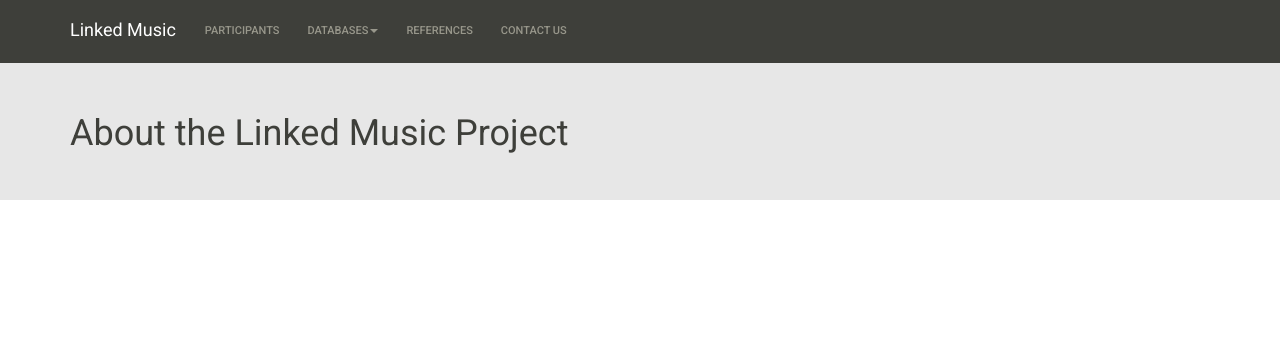
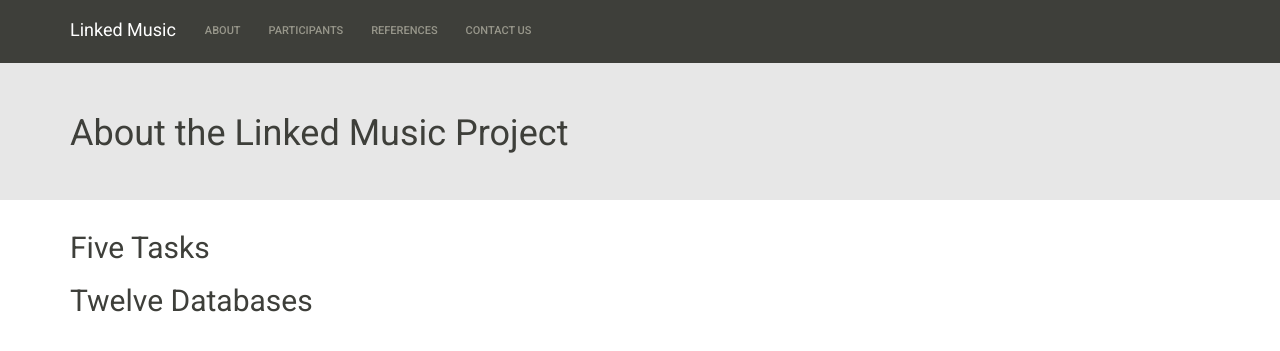
Before and after one commit to DDMAL/linkedmusic-website, a Jekyll site: the page built from about.md, in a window 1280 px wide. Shown: the top 351 px of the page. Built offline with Jekyll 4.4.1, drawn with Linux system fonts in a browser that asks for light colours; nearby versions of some CDN libraries.

Commit message:
Restored About section to nav bar and hid categories we don't need for now

```diff
--- a/_includes/sidebar.html
+++ b/_includes/sidebar.html
@@ -14,12 +14,15 @@
             <div class="collapse navbar-collapse">
                 <ul class="navbar-nav nav mr-auto">
 <!--                     <li class="active"><a href="/">Home</a></li> -->
+                         <li><a href="{{ site.url }}/about">About</a></li>
+                         <li><a href="{{ site.url }}/people">Participants</a></li>
+                         <li><a href="{{ site.url }}/references">References</a></li>
+                         <li><a href="{{ site.url }}/contact">Contact us</a></li>
 
-                    <!-- <li><a href="{{ site.url }}/about">About</a></li> -->
-                    <li><a href="{{ site.url }}/people">Participants</a></li>
-                    <!-- <li><a href="/publications">Publications</a></li> -->
+<!--Hide sections we don't need for now
 
-<!--                     <li class="dropdown">
+                         <li><a href="/publications">Publications</a></li>
+                     <li class="dropdown">
                       <a class="dropdown-toggle" role="button" data-toggle="dropdown" href="#">Activities<span class="caret"></span></a>
                       <ul class="dropdown-menu" role="menu">
                         {% for activity in site.activities %}
@@ -28,26 +31,22 @@
                           {% endif %}
                         {% endfor %}
                       </ul>
-                    </li> -->
+                    </li>
 
+                    <li><a href="{{ site.url }}/blog">Blog</a></li>
+                    <li><a href="{{ site.url }}/opportunities">Opportunities</a></li>
                     <li class="dropdown">
-                      <a class="dropdown-toggle" role="button" data-toggle="dropdown" href="#">Databases<span class="caret"></span></a>
+                      <a class="dropdown-toggle" role="button" data-toggle="dropdown" href="#">Projects<span class="caret"></span></a>
                       <ul class="dropdown-menu" role="menu">
                         {% for project in site.projects %}
                             <li><a href='{{ project.link }}' target='_top' >{{ project.title }}</a></li>
                         {% endfor %}
-<!--                         <hr id="menu-divider">
+                         <hr id="menu-divider">
                         <li><a href="http://github.com/DDMAL" target="_blank">Github</a></li>
-                        <li><a href="http://twitter.com/simssaproject" target="_blank">Twitter</a></li> -->
+                        <li><a href="http://twitter.com/simssaproject" target="_blank">Twitter</a></li>
                       </ul>
                     </li>
-<!--
-                    <li><a href="{{ site.url }}/blog">Blog</a></li>
-                    <li><a href="{{ site.url }}/opportunities">Opportunities</a></li>
- -->
-                    <li><a href="{{ site.url }}/references">References</a></li>
-                    <li><a href="{{ site.url }}/contact">Contact us</a></li>
-
+-->
                 </ul>
             </div>
         </div>
--- a/about.md
+++ b/about.md
@@ -4,3 +4,11 @@
 image_class: headerimage
 
 ---
+## Five Tasks
+
+
+
+
+
+
+## Twelve Databases
```
